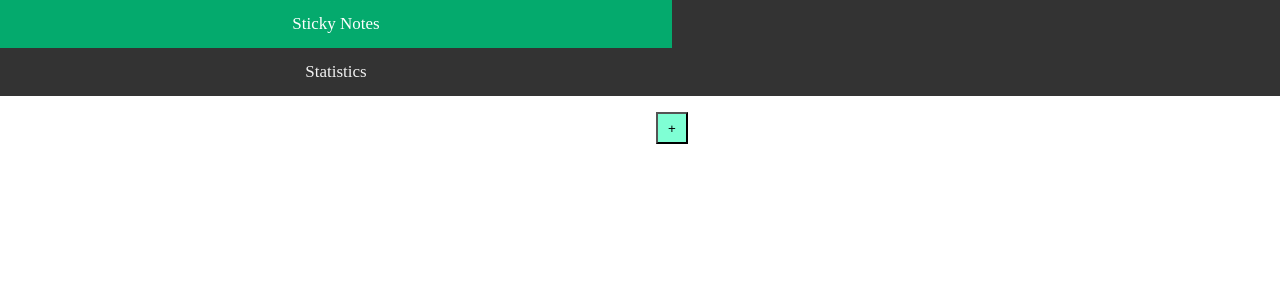
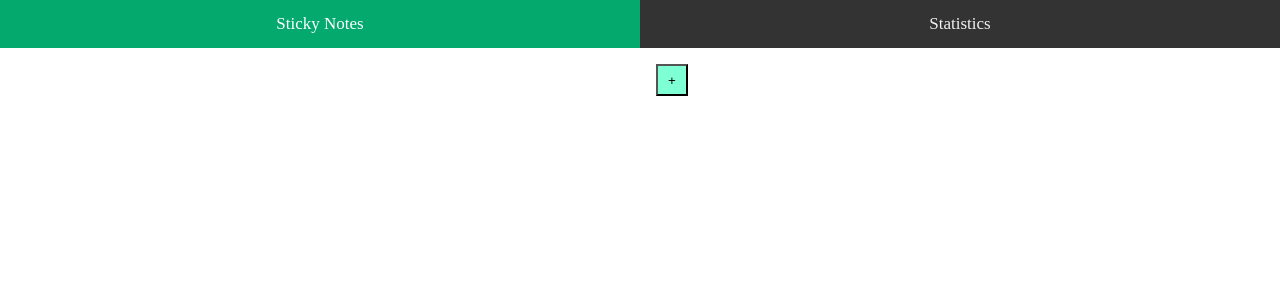
Before and after one commit to Plejrovec/Tour_de_app_nastenka, a PHP site: page / in a window 1280 px wide. Shown: the top 300 px of the page. Run offline with PHP 8.4, Linux system fonts and the light colour scheme; data that the repository does not hold is empty.

Commit message:
tomas je opicak

```diff
--- a/css/index.css
+++ b/css/index.css
@@ -9,7 +9,7 @@
     width:50%;
     color: #f2f2f2;
     text-align: center;
-    padding: 14px 16px;
+    padding: 14px 0px;
     text-decoration: none;
     font-size: 17px;
 }
```
